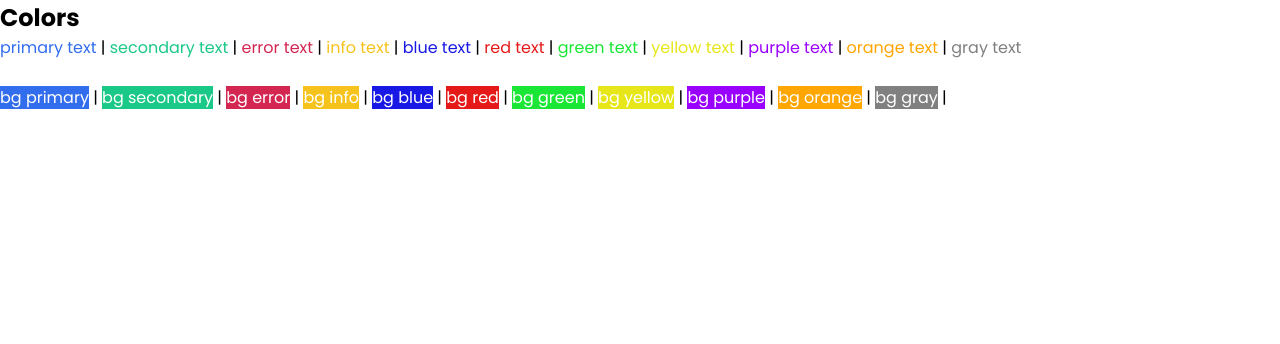
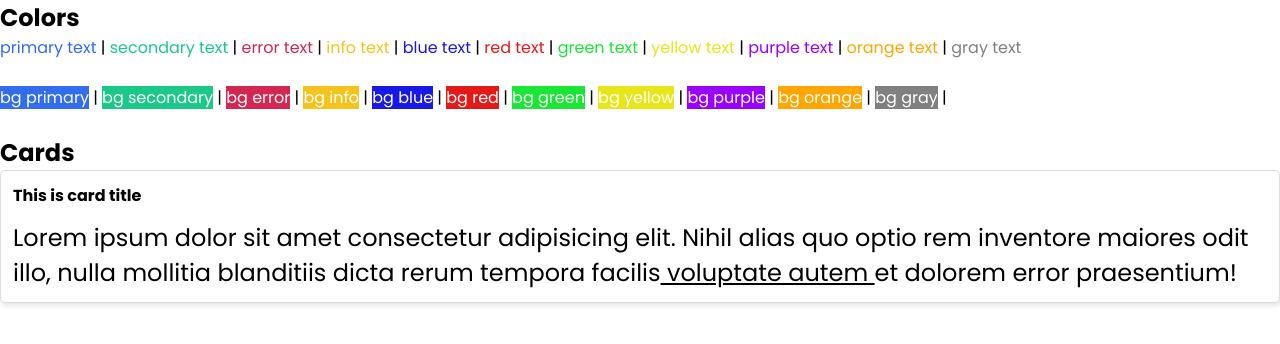
Before and after one commit to shaikh-akbar-96/learning-sass, a website: page index.html in a window 1280 px wide. Drawn offline with Linux system fonts and the light colour scheme.

Commit message:
some html files added

```diff
--- a/index.html
+++ b/index.html
@@ -36,7 +36,16 @@
       <span class="bg-orange text-white">bg orange</span> |
       <span class="bg-gray text-white">bg gray</span> | <br />
       <br />
-
+      <h2>Cards</h2>
+      <div class="card">
+        <div class="card-title">This is card title</div>
+        <p class="card-body">
+          Lorem ipsum dolor sit amet consectetur adipisicing elit. Nihil alias
+          quo optio rem inventore maiores odit illo, nulla mollitia blanditiis
+          dicta rerum tempora facilis<a href="#"> voluptate autem </a>et dolorem
+          error praesentium!
+        </p>
+      </div>
     </div>
   </body>
 </html>
```
